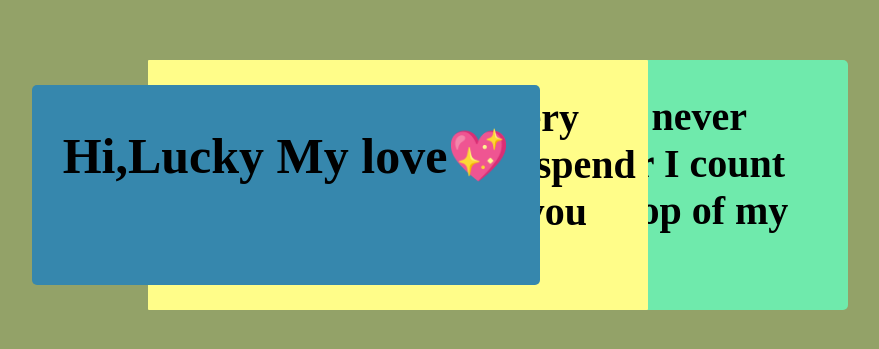
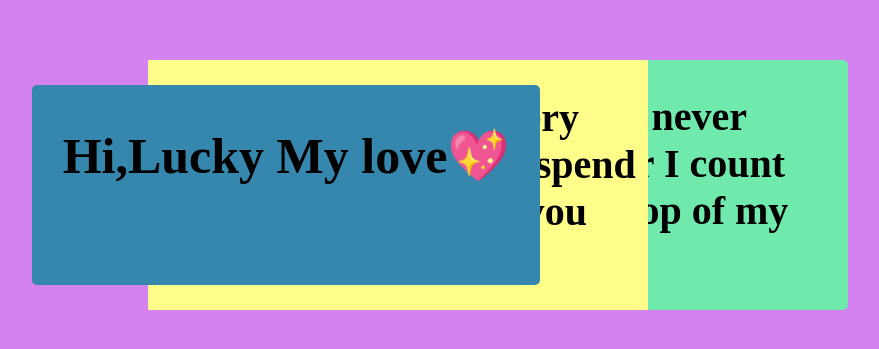
Before and after one commit to akshayyyyxwdcdc/LETTER-MAIN, a plain HTML site: page index1.html in a window 1280 px wide. Shown: the part 123-472 px from the top of the page, without its empty margins (132-1011 px from the left). Drawn offline with Linux system fonts and the light colour scheme; a script that the page names is missing.

Commit message:
index1.css

```diff
--- a/index1.css
+++ b/index1.css
@@ -1,5 +1,5 @@
 body {
-  background-color: rgb(147, 162, 104);
+  background-color: rgb(213, 130, 241);
   display: flex;
   align-items: center;
   justify-content: center;
```
